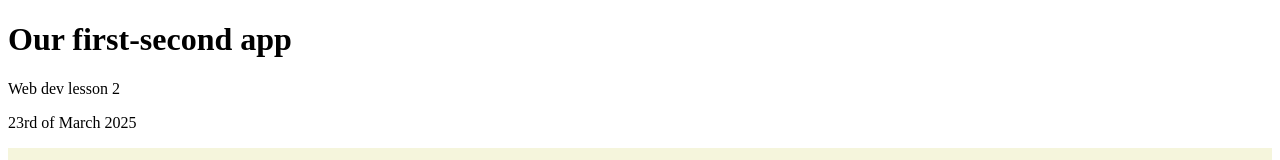
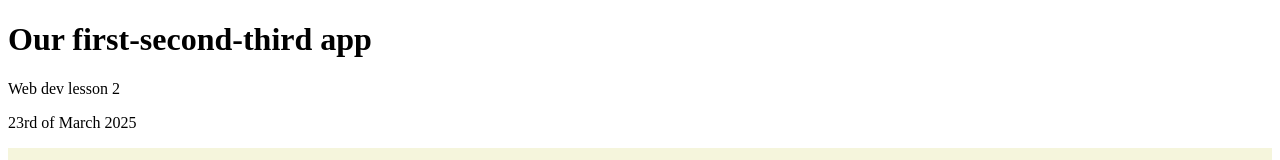
Before and after one commit to dikobrraz/my-not-first-html-app, a plain HTML site: page index.html in a window 1280 px wide. Shown: the top 160 px of the page. Drawn offline with Linux system fonts and the light colour scheme.

Commit message:
changes header again

```diff
--- a/index.html
+++ b/index.html
@@ -8,7 +8,7 @@
   </head>
   <body>
     <!-- headers shift alt A-->
-    <h1>Our first-second app</h1>
+    <h1>Our first-second-third app</h1>
     <p>Web dev lesson 2</p>
     <p>23rd of March 2025</p>
 
```
